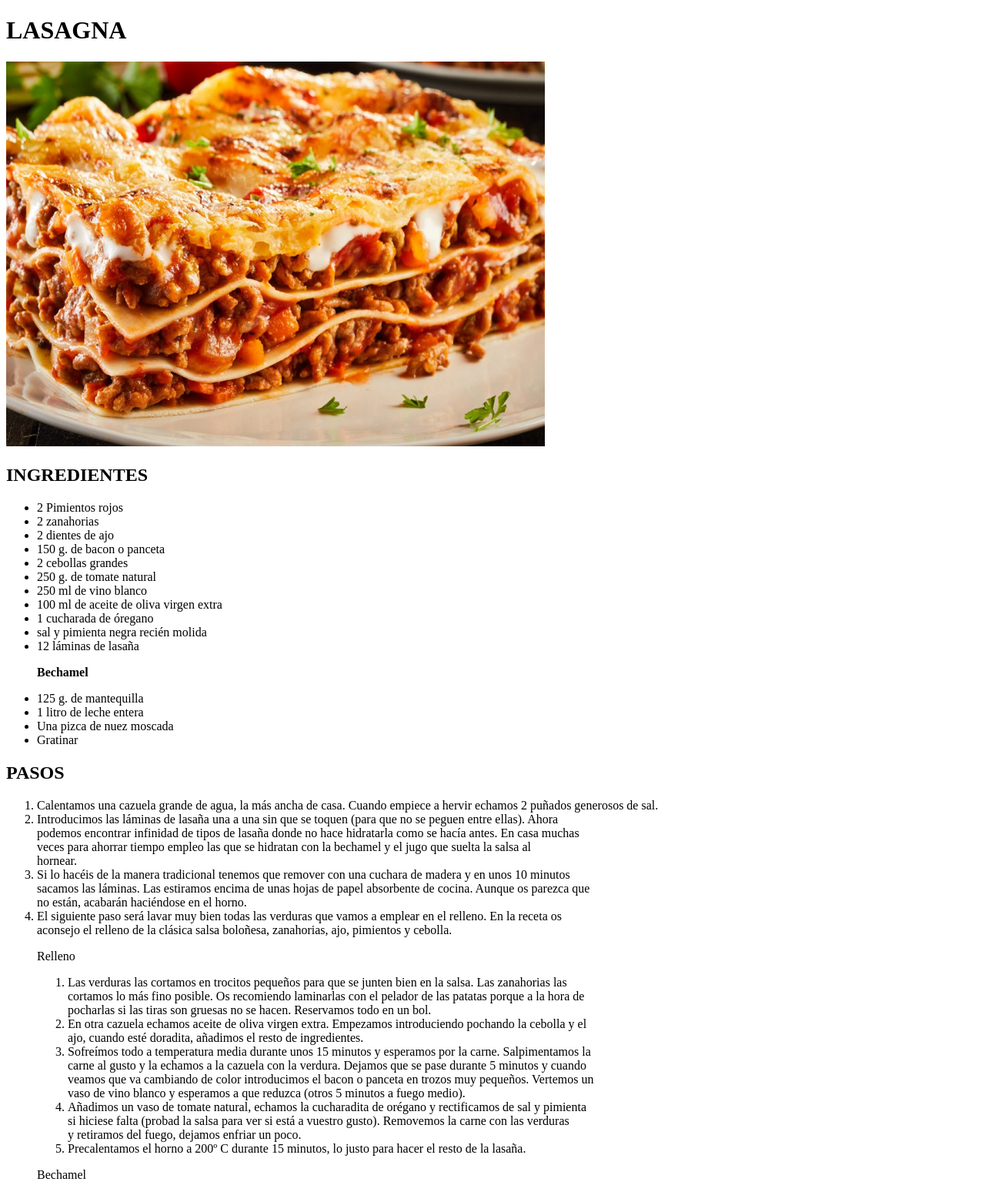
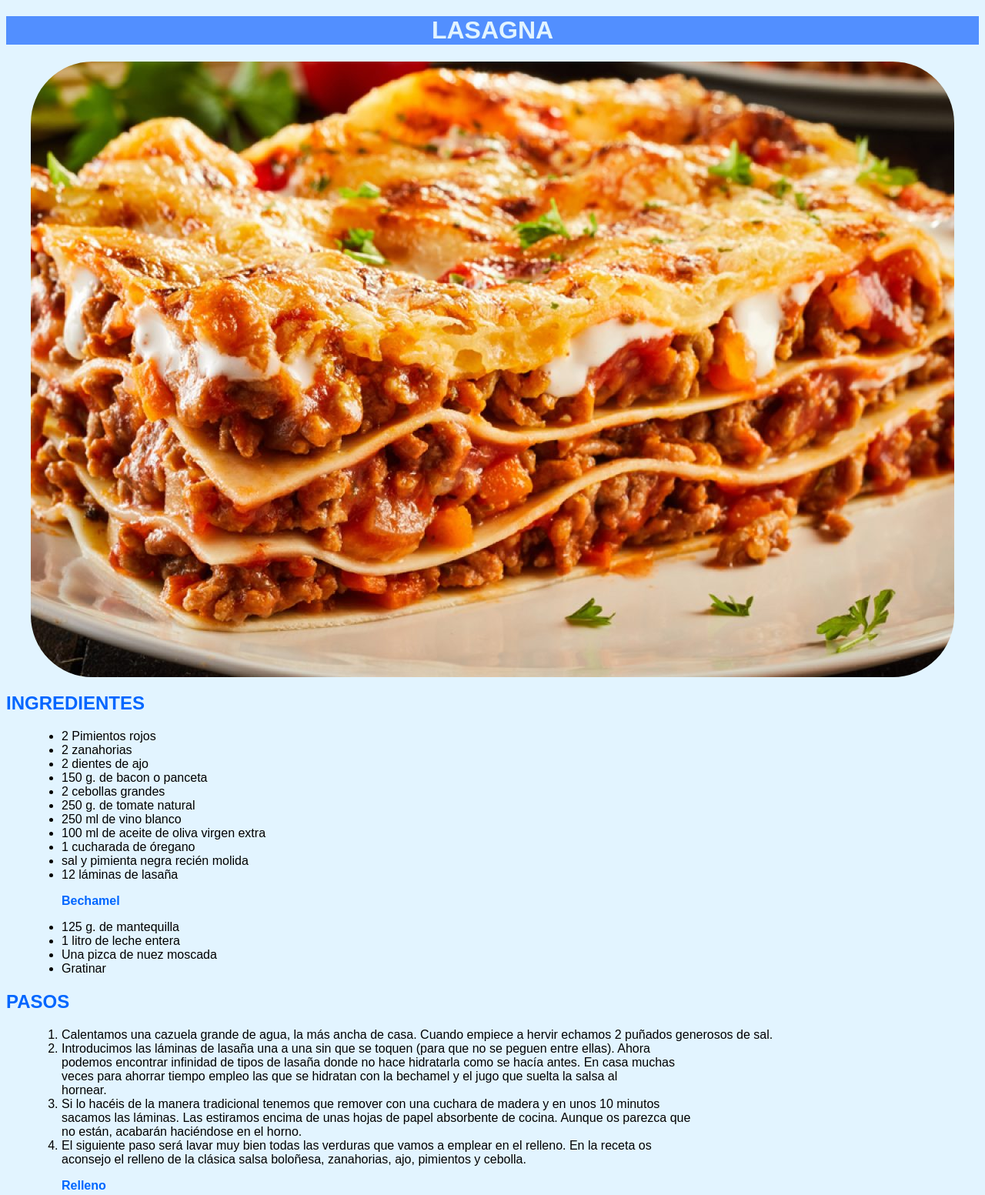
Before and after one commit to vikiii22/TheOdinProject, a plain HTML site: page odin-recipes/recipes/lasagna.html in a window 1280 px wide. Shown: the top 1553 px of the page at 77% size. Drawn offline with Linux system fonts and the light colour scheme.

Commit message:
Dando forma a las recetas

```diff
--- a/odin-recipes/recipes/lasagna.html
+++ b/odin-recipes/recipes/lasagna.html
@@ -5,6 +5,7 @@
     <meta charset="UTF-8">
     <meta http-equiv="X-UA-Compatible" content="IE=edge">
     <meta name="viewport" content="width=device-width, initial-scale=1.0">
+    <link rel="stylesheet" href="style.css">
     <title>Lasagna</title>
 </head>
 
@@ -49,7 +50,7 @@
         <li>El siguiente paso será lavar muy bien todas las verduras que vamos a emplear en el relleno. En la receta
             os<br>
             aconsejo el relleno de la clásica salsa boloñesa, zanahorias, ajo, pimientos y cebolla.</li>
-        <p>Relleno</p>
+        <p><b>Relleno</b></p>
         <ol>
             <li>Las verduras las cortamos en trocitos pequeños para que se junten bien en la salsa. Las zanahorias
                 las<br>
@@ -72,7 +73,7 @@
                 y retiramos del fuego, dejamos enfriar un poco.</li>
             <li>Precalentamos el horno a 200º C durante 15 minutos, lo justo para hacer el resto de la lasaña.</li>
         </ol>
-        <p>Bechamel</p>
+        <p><b>Bechamel</b></p>
         <ol>
             <li>Mientras reposa la salsa vamos a preparar la bechamel, la podemos preparar más cremosa o más
                 consistente<br>
--- /dev/null
+++ b/odin-recipes/recipes/style.css
@@ -0,0 +1,45 @@
+*{
+    font-family: Arial, Helvetica, sans-serif;
+    background-color: rgb(226, 244, 255);
+}
+
+/*#visor{
+    text-align: center;
+    text-transform: uppercase;
+}
+
+.backColor{
+    color:  rgb(226, 244, 255);
+    background-color: rgb(82, 143, 255);
+    padding-left: 10px;
+    padding-right: 10px;
+}*/
+
+h1{
+    text-align: center;
+    text-transform: uppercase;
+    color:  rgb(226, 244, 255);
+    background-color: rgb(82, 143, 255);
+}
+
+img{
+    display: block;
+    margin-right: auto;
+    margin-left: auto;
+    border-radius: 5em;
+    width: auto;
+    height: auto;
+}
+
+h2, b{
+    color: rgb(0, 102, 255);
+}
+
+ol, ul{
+    text-align: justify;
+    margin-left: 2em;
+}
+
+ol ol{
+    margin-left: 0px;
+}
```
Also changed, not shown: odin-css/ejercicio6.html (+0 -1 lines), odin-recipes/recipes/macarrones.html (+1 -0 lines), odin-recipes/recipes/paella.html (+2 -1 lines).
